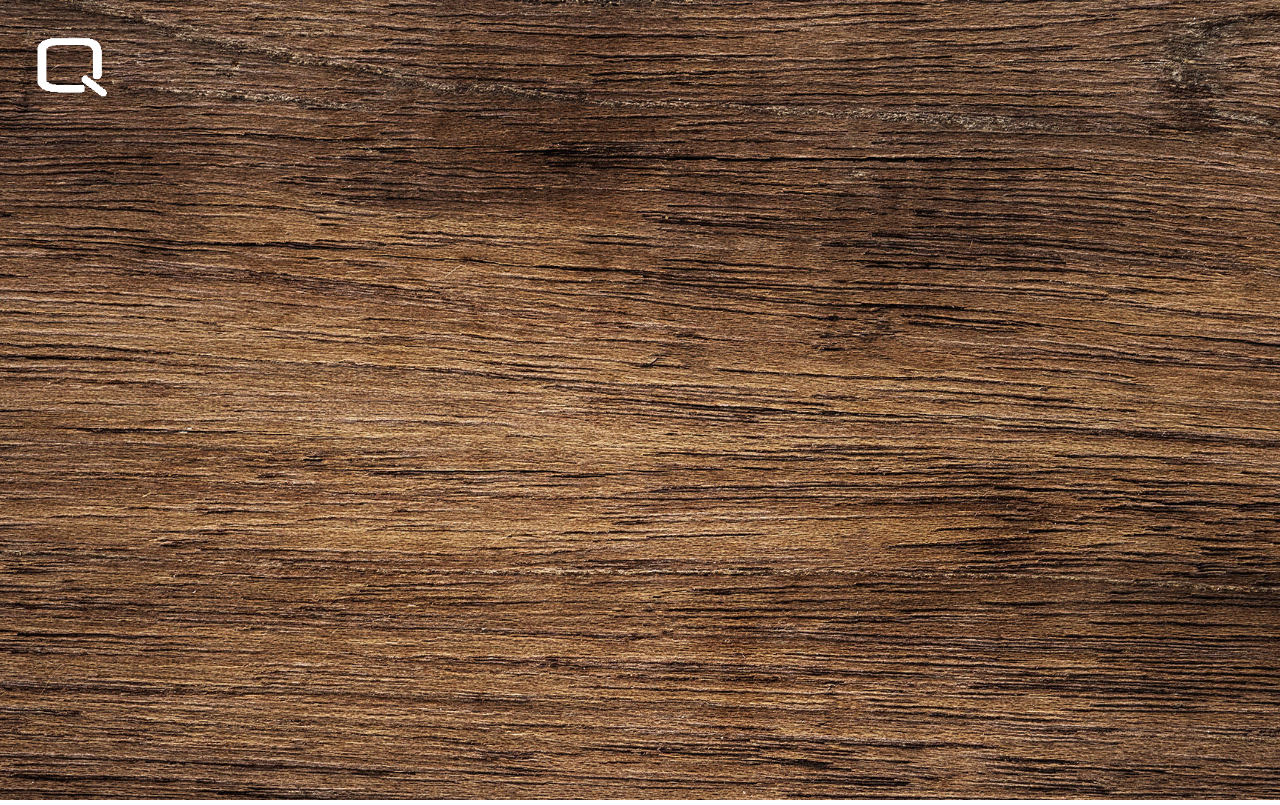
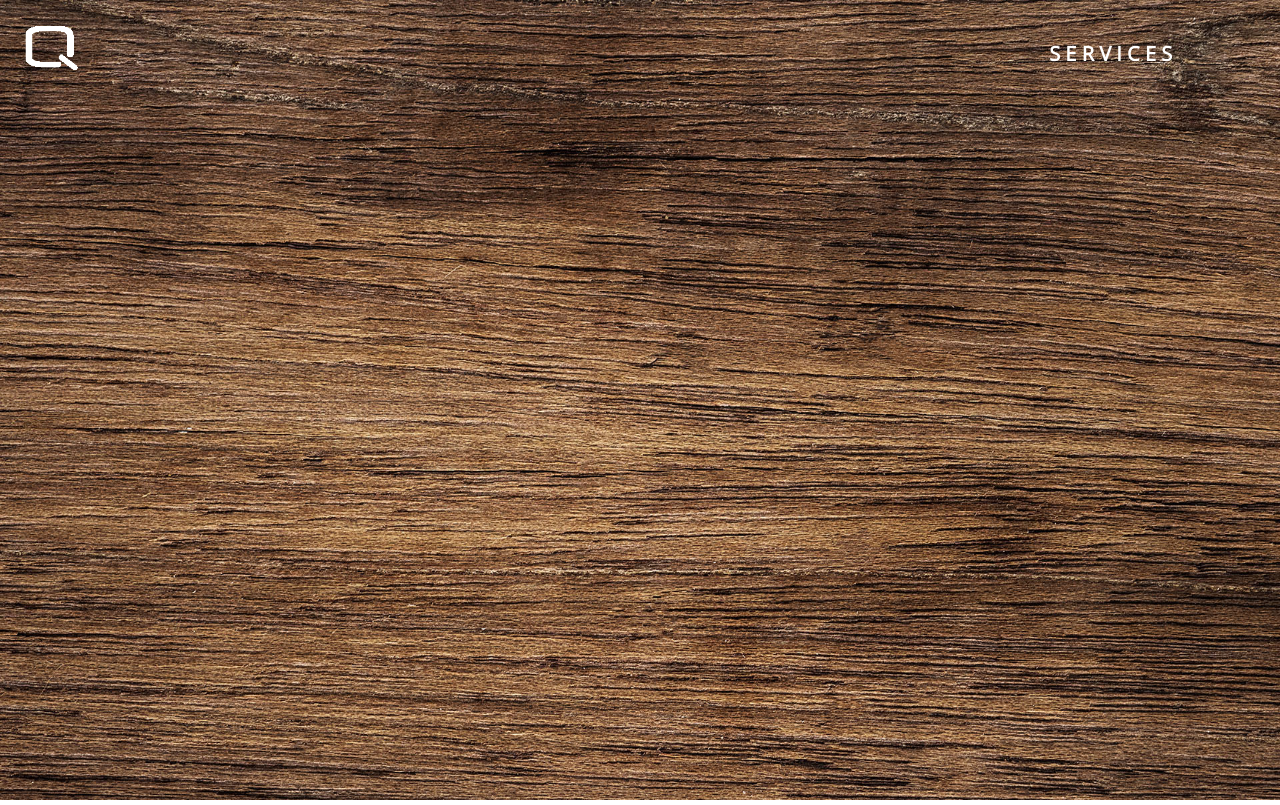
Before and after one commit to bur06/assignment4, a plain HTML site: page index.html in a window 1280 px wide. Drawn offline with nearby package versions, Linux system fonts and the light colour scheme.

Commit message:
header styling

```diff
--- a/css/stylesheet.css
+++ b/css/stylesheet.css
@@ -7,6 +7,7 @@ universal styling
   margin: 0;
   padding: 0;
   border: 0;
+  box-sizing: border-box;
 }
 
 html {
@@ -16,7 +17,8 @@ html {
 
 body {
   height: 100%;
-  font-family:'Open Sans', sans-serif;
+  font-family:'Open Sans', Arial, sans-serif;
+  object-fit: cover;
 }
 
 /*===================================
@@ -28,13 +30,36 @@ positional styling
 main,
 .background {
   position: relative;
-  margin: top;
+  margin: 0 auto;
+  max-width: 1920;
   min-height: 100vh;
 }
 
 header {
   position: absolute;
-  padding: 30px;
+  top: 0;
+  width: 100%;
   z-index: 99;
+}
 
+.left-side {
+  display: inline-block;
+  width: 100px;
+  padding: 20px;
 }
+
+.right-side {
+  display: inline-block;
+  width: 85%;
+  vertical-align: top;
+  padding: 40px 20px 20px;
+  font-size: 20px;
+  font-weight: bold;
+  text-align: right;
+}
+
+/*===================================
+
+column styling
+
+===================================*/
--- a/index.html
+++ b/index.html
@@ -2,9 +2,12 @@
 <html lang="en" dir="ltr">
   <head>
     <meta charset="utf-8">
-    <title>Assignment 4</title>
+    <title>QIG Solutions</title>
 
     <link rel="stylesheet" type="text/css" href="css/stylesheet.css" />
+
+    <!--favicon-->
+    <link rel="icon" type="image/ico" href="images/favicon.ico" />
 
     <!--google fonts-->
     <link rel="preconnect" href="https://fonts.googleapis.com">
@@ -15,7 +18,9 @@
 
   <body>
     <header>
-      <img class="left-side" src="images/ltrmark_white.gif" alt="QIG Logo" width="80" />
+      <img class="left-side" src="images/ltrmark_white.gif" alt="QIG Logo" title="Quarry Information Group" width="100%" />
+
+      <h1 class="right-side"><span style="color: white">S E R V I C E S</span></h1>
 
     </header>
 
```
Also changed, not shown: images/favicon.ico (added).
